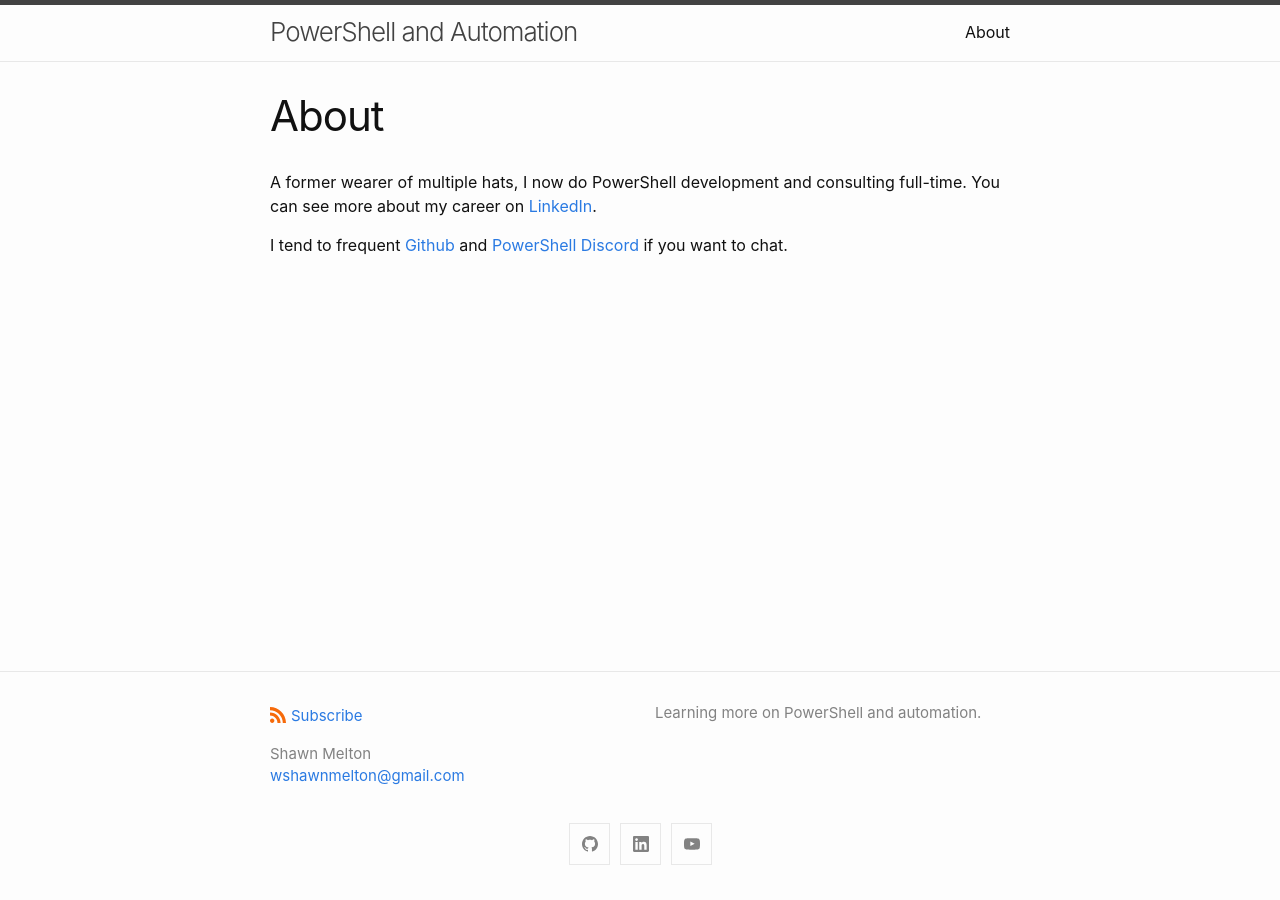
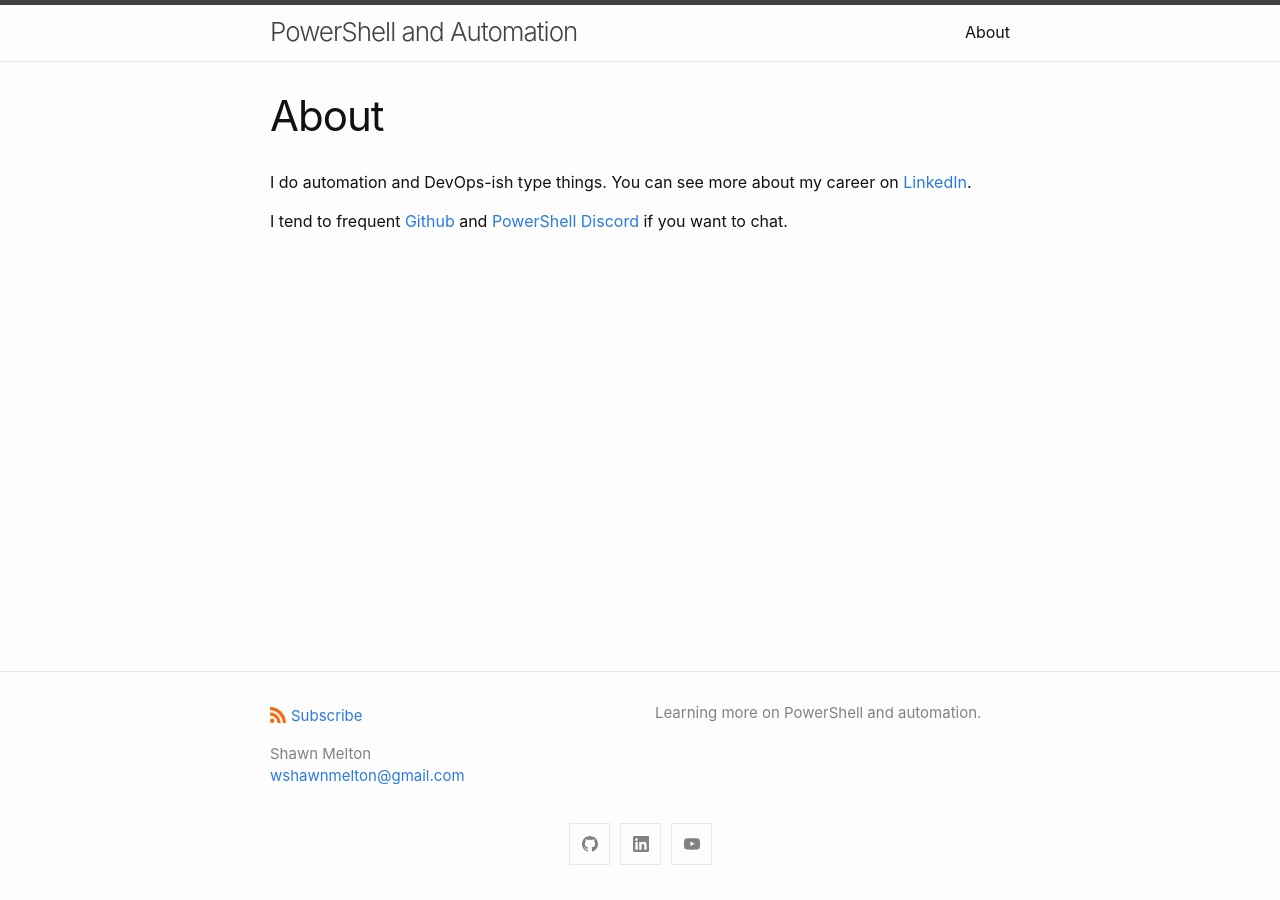
Before and after one commit to wsmelton/wsmelton.github.io, a Jekyll site: the page built from about.md, in a window 1280 px wide. Built offline with Jekyll 4.4.1, drawn with Linux system fonts in a browser that asks for light colours.

Commit message:
about - update

```diff
--- a/about.md
+++ b/about.md
@@ -4,6 +4,6 @@ title: About
 permalink: /about/
 ---
 
-A former wearer of multiple hats, I now do PowerShell development and consulting full-time. You can see more about my career on [LinkedIn](https://www.linkedin.com/in/wshawnmelton).
+I do automation and DevOps-ish type things. You can see more about my career on [LinkedIn](https://www.linkedin.com/in/wshawnmelton).
 
 I tend to frequent [Github](https://github.com/wsmelton) and [PowerShell Discord](https://discord.me/powershell) if you want to chat.
```
